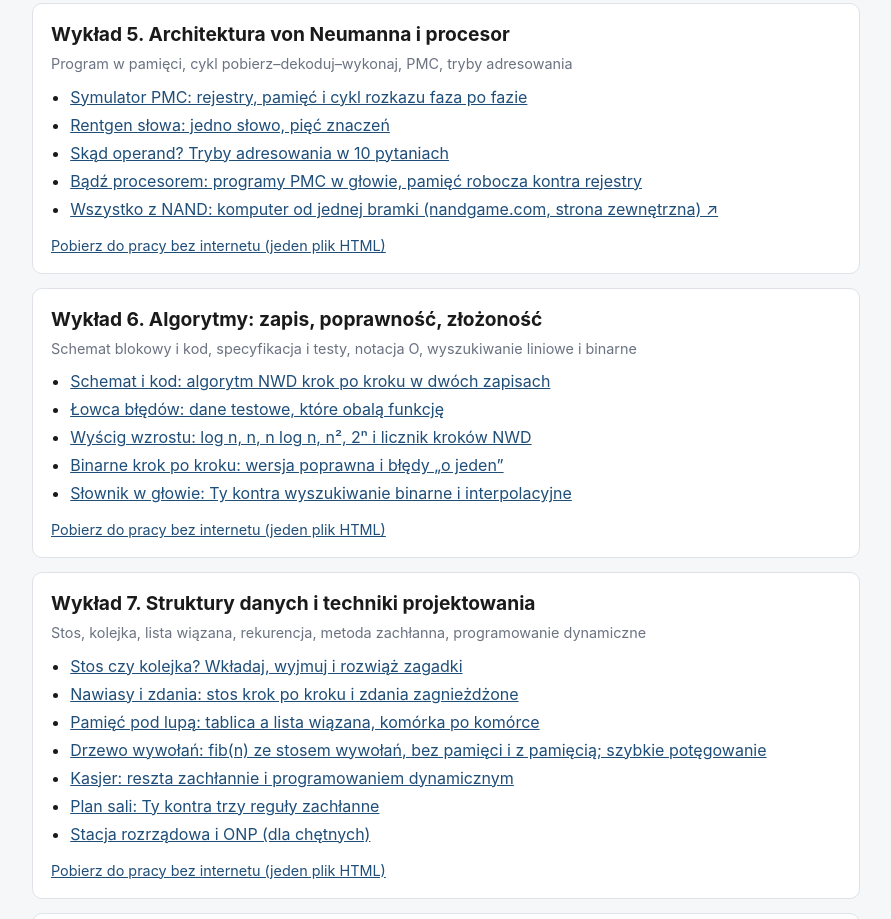
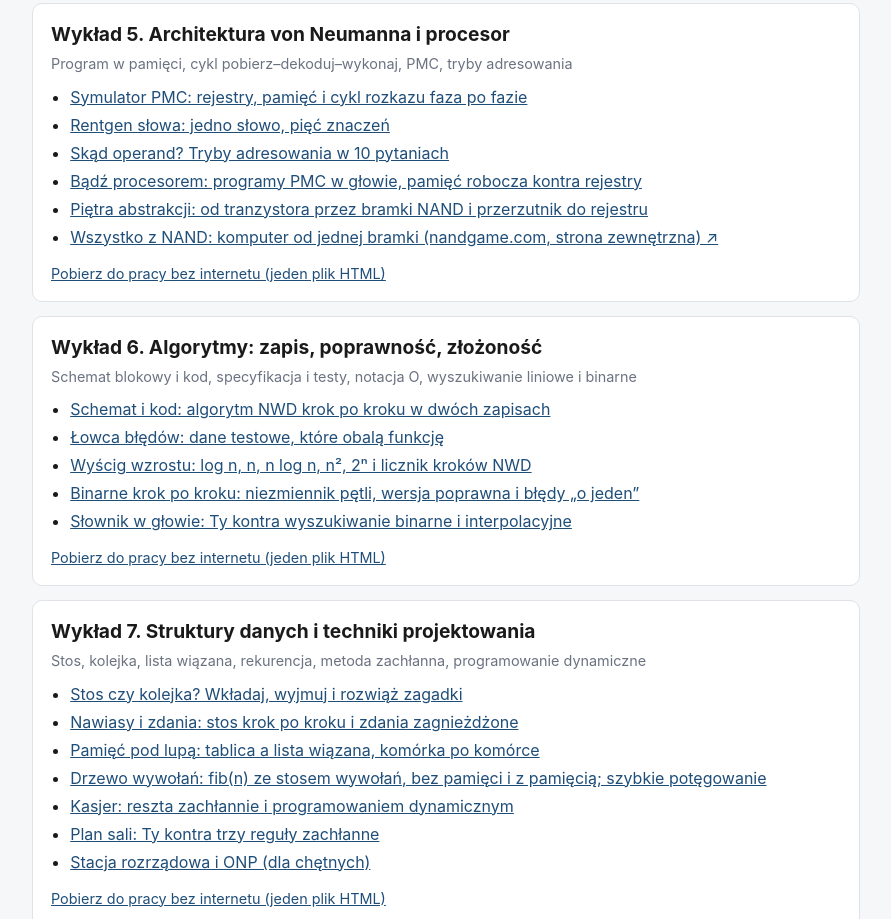
Before and after one commit to p4welrog/wdi, a plain HTML site: page index.html in a window 1280 px wide. Shown: the part 1379-2298 px from the top of the page, without its empty margins (194-1085 px from the left). Drawn offline with Linux system fonts and the light colour scheme.

Commit message:
Strona główna: linki do nowych modułów W05 i W12, opis niezmiennika w W06
Co-Authored-By: Claude Opus 5.5 <noreply@anthropic.com>
Claude-Session: https://claude.ai/code/session_015Mve9vZWhg6C7X6JPWuEfo

```diff
--- a/index.html
+++ b/index.html
@@ -95,6 +95,7 @@ footer { color: var(--muted); font-size: .85rem; border-top: 1px solid var(--bor
       <li><a href="w05.html#rentgen">Rentgen słowa: jedno słowo, pięć znaczeń</a></li>
       <li><a href="w05.html#operand">Skąd operand? Tryby adresowania w 10 pytaniach</a></li>
       <li><a href="w05.html#procesor">Bądź procesorem: programy PMC w głowie, pamięć robocza kontra rejestry</a></li>
+      <li><a href="w05.html#bramki">Piętra abstrakcji: od tranzystora przez bramki NAND i przerzutnik do rejestru</a></li>
       <li><a href="https://nandgame.com/" target="_blank" rel="noopener">Wszystko z NAND: komputer od jednej bramki (nandgame.com, strona zewnętrzna) ↗</a></li>
     </ul>
     <a class="dl" href="w05.html" download>Pobierz do pracy bez internetu (jeden plik HTML)</a>
@@ -106,7 +107,7 @@ footer { color: var(--muted); font-size: .85rem; border-top: 1px solid var(--bor
       <li><a href="w06.html#schemat">Schemat i kod: algorytm NWD krok po kroku w dwóch zapisach</a></li>
       <li><a href="w06.html#testy">Łowca błędów: dane testowe, które obalą funkcję</a></li>
       <li><a href="w06.html#wzrost">Wyścig wzrostu: log n, n, n log n, n², 2ⁿ i licznik kroków NWD</a></li>
-      <li><a href="w06.html#binarne">Binarne krok po kroku: wersja poprawna i błędy „o jeden”</a></li>
+      <li><a href="w06.html#binarne">Binarne krok po kroku: niezmiennik pętli, wersja poprawna i błędy „o jeden”</a></li>
       <li><a href="w06.html#slownik">Słownik w głowie: Ty kontra wyszukiwanie binarne i interpolacyjne</a></li>
     </ul>
     <a class="dl" href="w06.html" download>Pobierz do pracy bez internetu (jeden plik HTML)</a>
@@ -180,9 +181,11 @@ footer { color: var(--muted); font-size: .85rem; border-top: 1px solid var(--bor
     <ul>
       <li><a href="w12.html#pakiety">Obwody czy pakiety? Rozkład dwumianowy i dzielone łącze</a></li>
       <li><a href="w12.html#warstwy">Koperta w kopercie: enkapsulacja krok po kroku i warstwy protokołów</a></li>
+      <li><a href="w12.html#adres">Adres IP i port: 32 bity adresu, ile adresów daje n bitów, który port</a></li>
       <li><a href="w12.html#trasowanie">Trasowanie: Dijkstra w routerze, awarie łączy i tablica przekazywania</a></li>
       <li><a href="w12.html#dns">DNS i transport: drzewo nazw, pamięć podręczna, TCP czy UDP</a></li>
       <li><a href="w12.html#opoznienie">Kalkulator opóźnień: transmisja a propagacja</a></li>
+      <li><a href="w12.html#otwarcie">Otwarcie strony: kolejność kroków i oś czasu w RTT</a></li>
       <li><a href="w12.html#czekanie">Ile czekania zniesiesz? Progi czasu odpowiedzi</a></li>
     </ul>
     <a class="dl" href="w12.html" download>Pobierz do pracy bez internetu (jeden plik HTML)</a>
```
